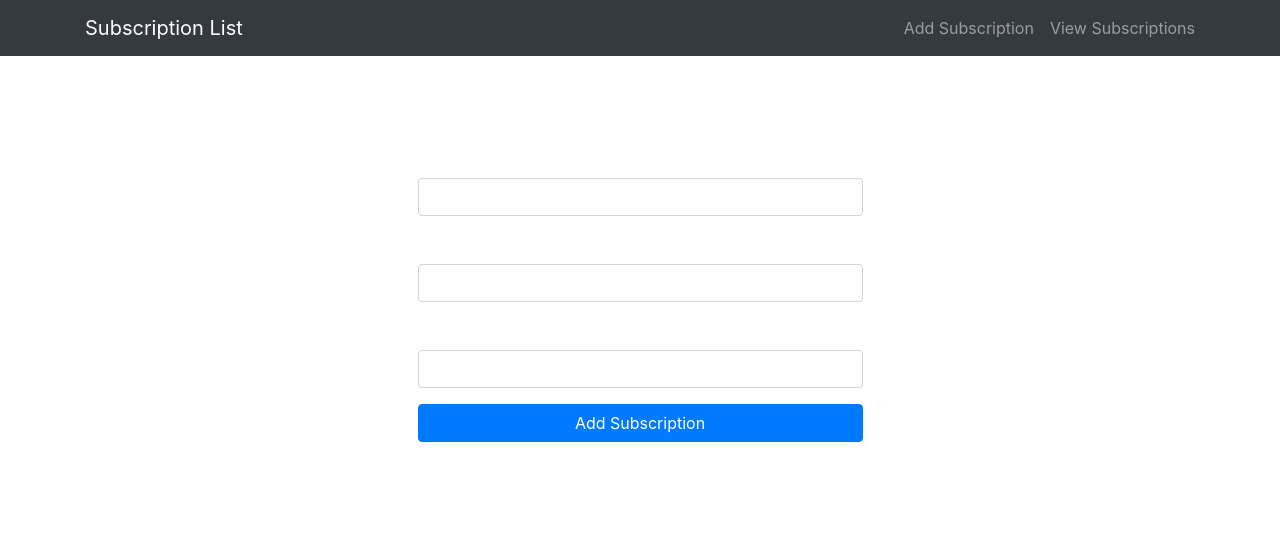
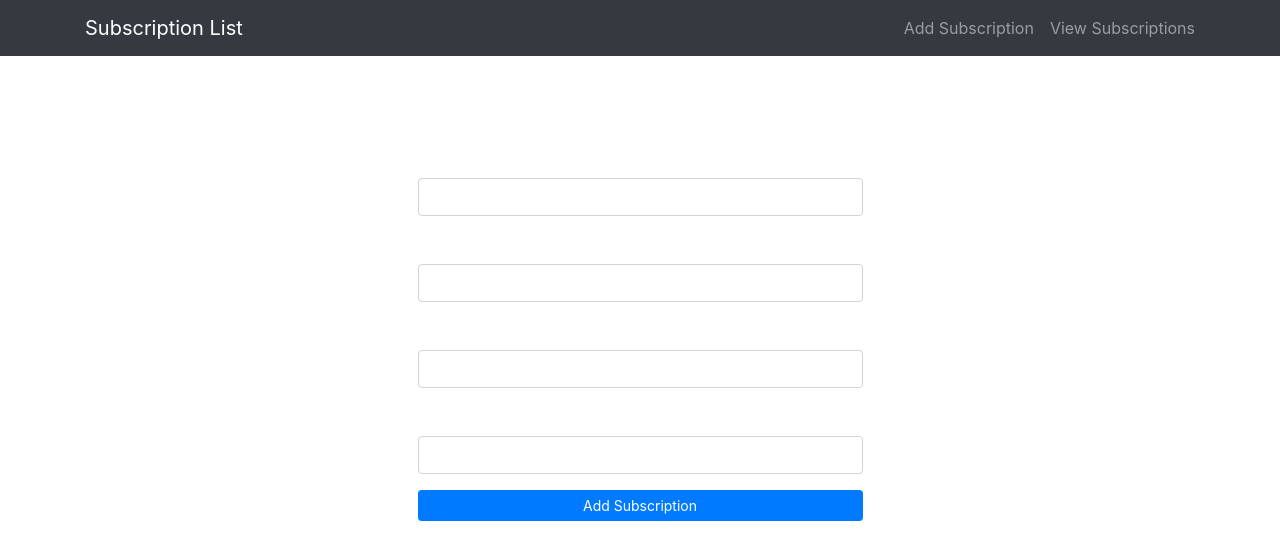
Before and after one commit to jpwarren610/isqa4900_assignment2, a Vue app: page / in a window 1280 px wide. Shown: the top 560 px of the page. Built offline with nearby package versions, Linux system fonts and the light colour scheme.

Commit message:
Minor style changes

```diff
--- a/src/App.vue
+++ b/src/App.vue
@@ -32,7 +32,11 @@
                 <input type="text" class="form-control" v-model="subscription.amount" required/>
               </div>
               <div class="form-group">
-                <button class="btn btn-primary btn-block">Add Subscription</button>
+                <label>Billing Period</label>
+                <input type="text" class="form-control" v-model="subscription.period" required/>
+              </div>
+              <div class="form-group">
+                <button class="btn btn-primary btn-block btn-sm">Add Subscription</button>
               </div>
             </form>
           </div>
@@ -59,6 +63,7 @@ export default {
         this.subscription.name = ''
         this.subscription.description = ''
         this.subscription.amount = ''
+        this.subscription.period = ''
       }).catch((error) => {
         console.log(error)
       })
--- a/src/components/Create.vue
+++ b/src/components/Create.vue
@@ -16,7 +16,11 @@
           <input type="text" class="form-control" v-model="subscription.amount" required>
         </div>
         <div class="form-group">
-          <button class="btn btn-primary btn-block">Add Subscription</button>
+          <label>Billing Period</label>
+          <input type="text" class="form-control" v-model="subscription.period" required>
+        </div>
+        <div class="form-group">
+          <button class="btn btn-primary btn-block btn-sm">Add Subscription</button>
         </div>
       </form>
     </div>
@@ -39,6 +43,7 @@ export default {
         this.subscription.name = ''
         this.subscription.description = ''
         this.subscription.amount = ''
+        this.subscription.period = ''
       }).catch((error) => {
         console.log(error)
       })
--- a/src/components/Edit.vue
+++ b/src/components/Edit.vue
@@ -16,7 +16,11 @@
           <input type="text" class="form-control" v-model="subscription.amount" required />
         </div>
         <div class="form-group">
-          <button class="btn btn-primary btn-block">Add Subscription</button>
+          <label>Billing Period</label>
+          <input type="text" class="form-control" v-model="subscription.period" required />
+        </div>
+        <div class="form-group">
+          <button class="btn btn-primary btn-block btn-sm">Add Subscription</button>
         </div>
       </form>
     </div>
--- a/src/components/List.vue
+++ b/src/components/List.vue
@@ -7,6 +7,7 @@
             <th scope="col">Name</th>
             <th scope="col">Description</th>
             <th scope="col">Amount</th>
+            <th scope="col">Billing Period</th>
             <th scope="col">Actions</th>
           </tr>
         </thead>
@@ -15,9 +16,10 @@
             <td>{{ subscription.name }}</td>
             <td>{{ subscription.description }}</td>
             <td>{{ subscription.amount }}</td>
+            <td>{{ subscription.period }}</td>
             <td>
-              <router-link :to="{name: 'edit', params: { id: subscription.key }}" class="btn btn-primary">Edit</router-link>
-              <button @click.prevent="deleteSubscription(subscription.key)" class="btn btn-danger">Delete</button>
+              <router-link :to="{name: 'edit', params: { id: subscription.key }}" class="btn btn-primary btn-sm">Edit</router-link>
+              <button @click.prevent="deleteSubscription(subscription.key)" class="btn btn-danger btn-sm">Delete</button>
             </td>
           </tr>
         </tbody>
@@ -41,7 +43,8 @@ export default {
           key: doc.id,
           name: doc.data().name,
           description: doc.data().description,
-          amount: doc.data().amount
+          amount: doc.data().amount,
+          period: doc.data().period
         })
       })
     })
```
